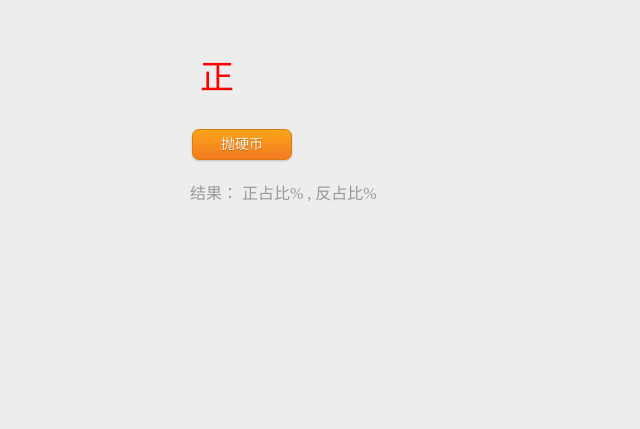
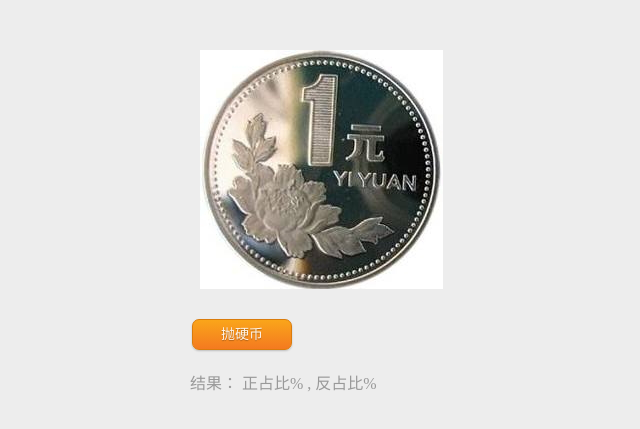
Before and after one commit to Pengwei-Chen-1/randomCoin, a plain HTML site: page index.html in a window 1280 px wide. Shown: the whole page, without its empty margins (0-640 px from the left). Drawn offline with Linux system fonts and the light colour scheme.

Commit message:
add images

```diff
--- a/index.html
+++ b/index.html
@@ -42,8 +42,12 @@
         </script>
     </head>
     <body>
-        <div id="div_0" class="font">正</div>
-        <div id="div_1" class="font" style="display:none;">反</div>
+        <div id="div_0" class="font">
+            <img src="img/up.jpg">
+        </div>
+        <div id="div_1" class="font" style="display:none;">
+            <img src="img/down.jpg">
+        </div>
         <button id="btn_0" onclick="runRandom()" class="button orange">抛硬币</button><br/>
         <div>结果： 正占比<span id="one"></span>% , 反占比<span id="zero"></span>%</div>
         <br/>
```
Also changed, not shown: img/down.jpg (added), img/up.jpg (added).
